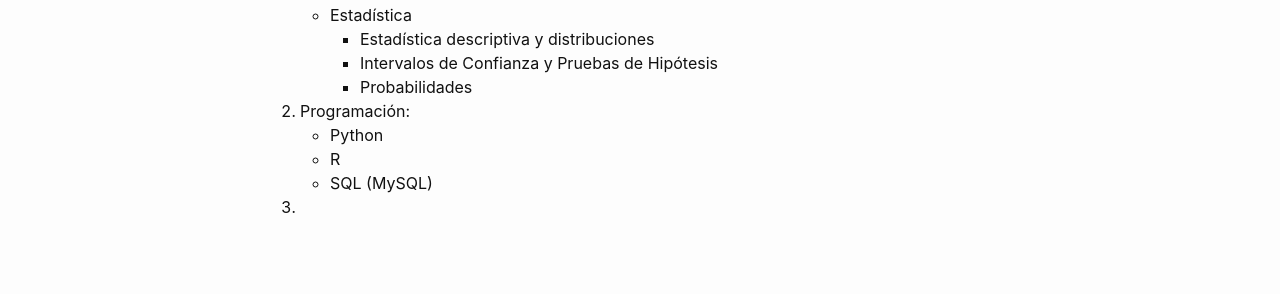
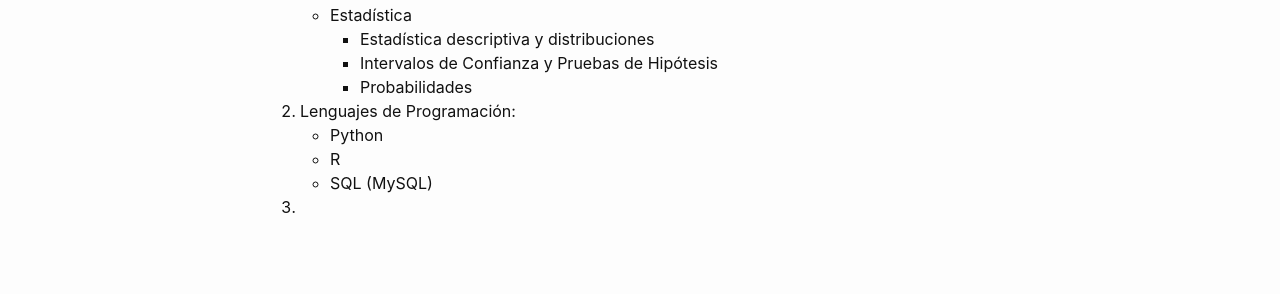
Before and after one commit to dylanmeca/dylanmeca.github.io, a Jekyll site: the page built from _posts/2022-08-15-Ruta-para-ser-Cientifico-de-Datos.md, in a window 1280 px wide. Shown: the part 299-593 px from the top of the page. Built offline with Jekyll 4.4.1, drawn with Linux system fonts in a browser that asks for light colours; a script that is not in the unit is left out; comment, search, counter and statistics services are not loaded.

Commit message:
Update 2022-08-15-Ruta-para-ser-Cientifico-de-Datos.md

```diff
--- a/_posts/2022-08-15-Ruta-para-ser-Cientifico-de-Datos.md
+++ b/_posts/2022-08-15-Ruta-para-ser-Cientifico-de-Datos.md
@@ -14,7 +14,7 @@
           * Intervalos de Confianza y Pruebas de Hipótesis
           * Probabilidades
 
-2. Programación:
+2. Lenguajes de Programación:
      * Python
      * R
      * SQL (MySQL)
```
